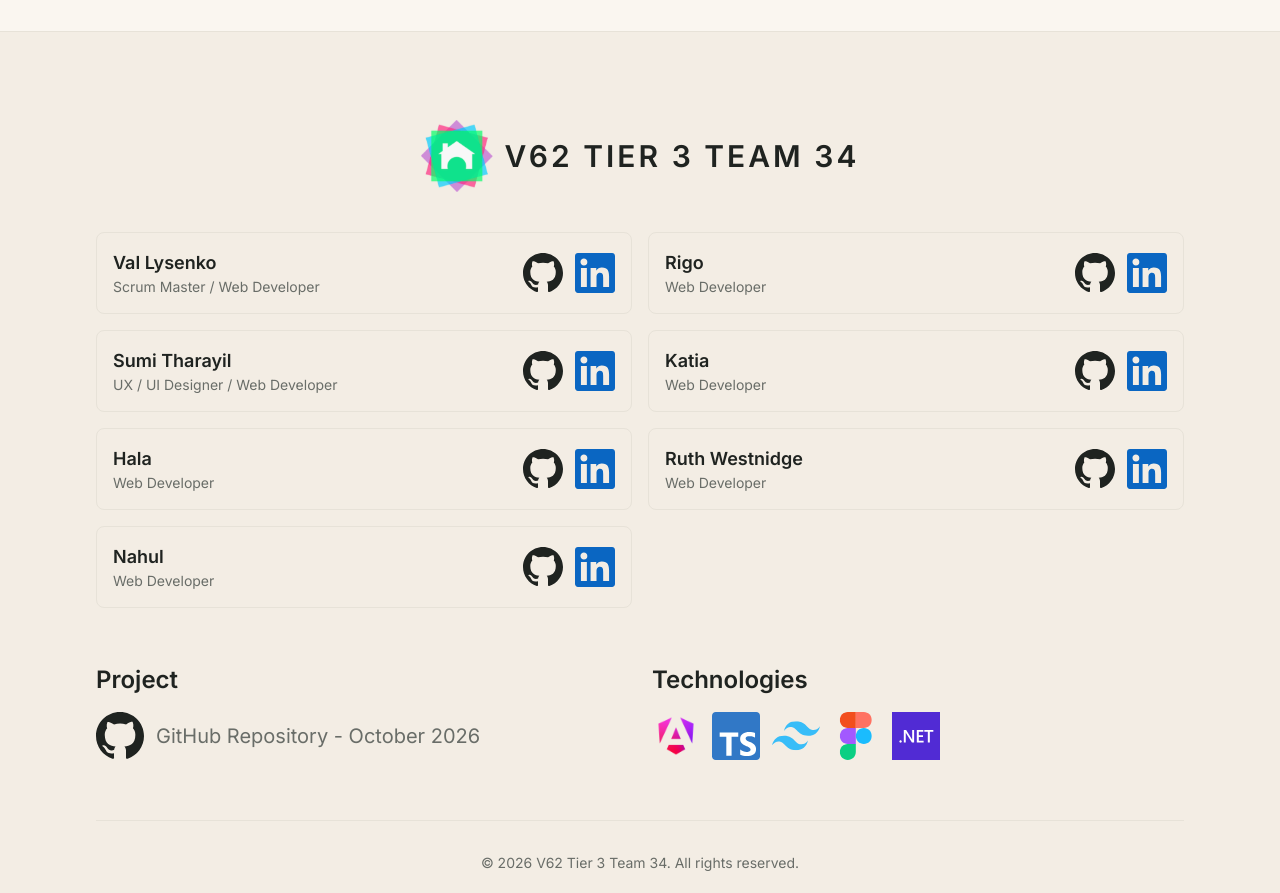
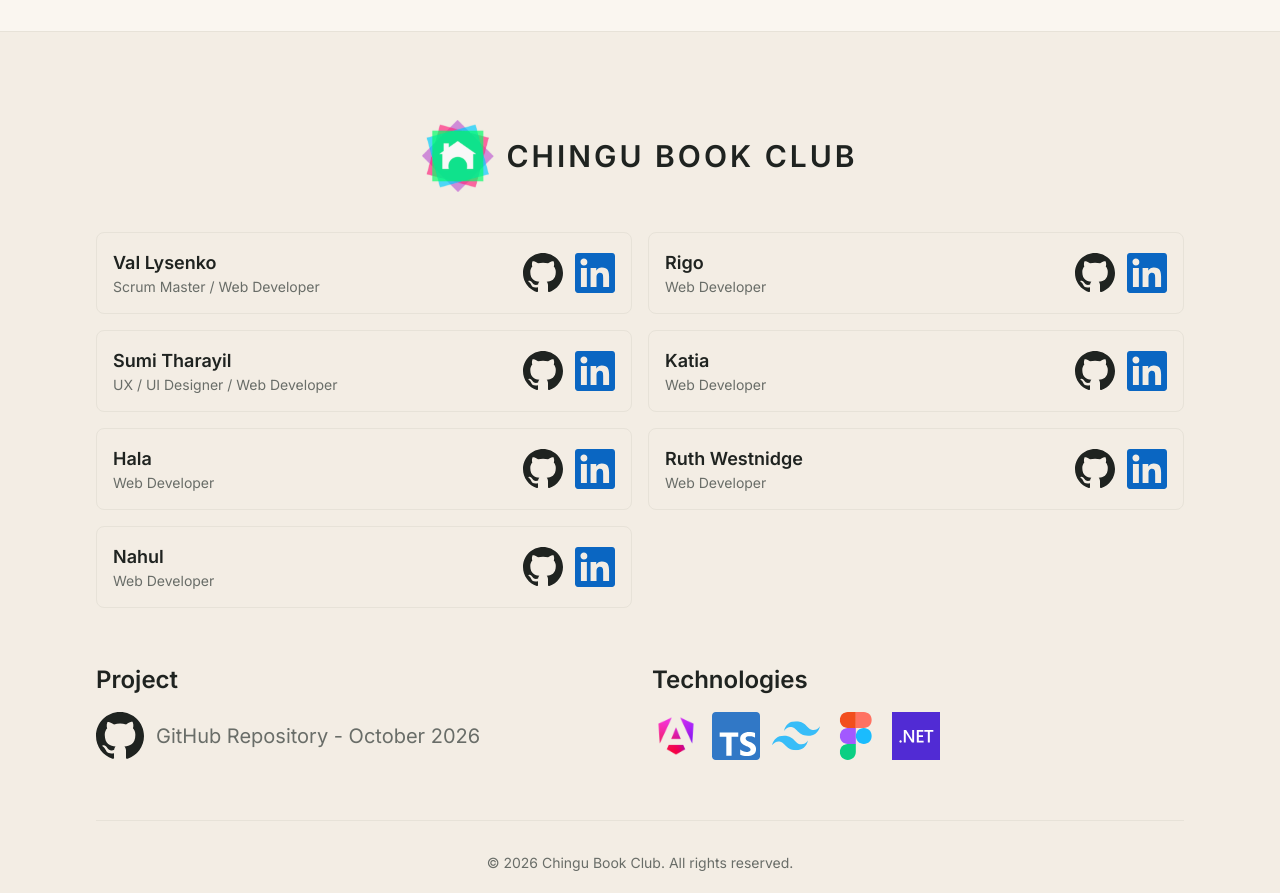
Before and after one commit to chingu-voyages/V62-tier3-team-34, an Angular app in the folder client/: page / in a window 1280 px wide. Shown: the part 2260-3153 px from the top of the page. Built offline with nearby package versions, Linux system fonts and the light colour scheme.

Commit message:
Add project name Chingu Book Club, replace placeholder team name title. Delet redundant comments footer.html

```diff
--- a/client/src/app/layout/footer/footer.html
+++ b/client/src/app/layout/footer/footer.html
@@ -1,7 +1,6 @@
 <footer class="w-full border-t border-sand bg-linen pt-22 pb-5 text-ink">
   <div class="mx-auto max-w-6xl px-4 sm:px-6 lg:px-8">
     <div class="grid grid-cols-1 gap-8">
-      <!-- Team: full-width section -->
       <section aria-labelledby="team-heading">
         <div class="mb-10 flex items-center justify-center gap-3">
           <img
@@ -9,12 +8,11 @@
             alt=""
             class="h-12 w-12 sm:h-13 sm:w-13 md:h-15 md:w-15 lg:h-18 lg:w-18"
           />
-          <!-- TODO: replace with the app name -->
           <h2
             id="team-heading"
-            class="text-xl font-semibold tracking-widest md:text-2xl lg:text-3xl"
+            class="text-xl font-semibold tracking-widest uppercase md:text-2xl lg:text-3xl"
           >
-            V62 TIER 3 TEAM 34
+            Chingu Book Club
           </h2>
         </div>
 
@@ -280,7 +278,6 @@
         </ul>
       </section>
 
-      <!-- Project + Technologies beneath team: column on mobile, row on md+ -->
       <section>
         <div class="mt-2 flex flex-col items-center justify-center gap-6 text-center md:flex-row">
           <div class="md:basis-1/2 md:text-start">
@@ -291,12 +288,7 @@
               rel="noopener noreferrer"
               class="flex items-center gap-3 rounded-lg transition-transform duration-300 focus-visible:outline-2 focus-visible:outline-offset-2 focus-visible:outline-forest motion-safe:hover:scale-105"
             >
-              <img
-                src="icons/github.svg"
-                alt=""
-                class="h-11 w-11 shrink-0 lg:h-12 lg:w-12"
-              />
-              <!-- TODO: confirm month / year -->
+              <img src="icons/github.svg" alt="" class="h-11 w-11 shrink-0 lg:h-12 lg:w-12" />
               <span class="text-base text-muted sm:text-lg lg:text-xl">
                 GitHub Repository - October 2026
                 <span class="sr-only">(opens in new tab)</span>
@@ -306,14 +298,9 @@
 
           <div class="md:basis-1/2 md:text-start">
             <h3 class="mt-4 mb-4 text-xl font-semibold lg:text-2xl">Technologies</h3>
-            <!-- TODO: swap each placeholder circle for its icon; keep the sr-only name -->
             <ul class="flex flex-wrap items-center justify-center gap-3 md:justify-start">
               <li>
-                <img
-                  src="icons/angular.png"
-                  alt="Angular"
-                  class="h-11 w-11 lg:h-12 lg:w-12"
-                />
+                <img src="icons/angular.png" alt="Angular" class="h-11 w-11 lg:h-12 lg:w-12" />
               </li>
               <li>
                 <img
@@ -330,27 +317,18 @@
                 />
               </li>
               <li>
-                <img
-                  src="icons/figma.svg"
-                  alt="Figma"
-                  class="h-11 w-11 lg:h-12 lg:w-12"
-                />
+                <img src="icons/figma.svg" alt="Figma" class="h-11 w-11 lg:h-12 lg:w-12" />
               </li>
               <li>
-                <img
-                  src="icons/dotnet.svg"
-                  alt=".NET"
-                  class="h-11 w-11 lg:h-12 lg:w-12"
-                />
+                <img src="icons/dotnet.svg" alt=".NET" class="h-11 w-11 lg:h-12 lg:w-12" />
               </li>
             </ul>
           </div>
         </div>
 
         <div class="mt-15 text-center">
-          <!-- TODO: replace with the app name -->
           <p class="border-t border-sand pt-8 text-xs text-muted lg:text-sm">
-            &copy; {{ year }} V62 Tier 3 Team 34. All rights reserved.
+            &copy; {{ year }} Chingu Book Club. All rights reserved.
           </p>
         </div>
       </section>
```
